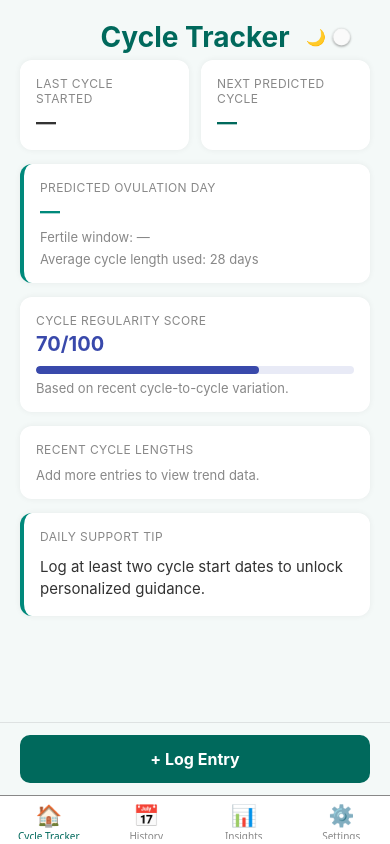
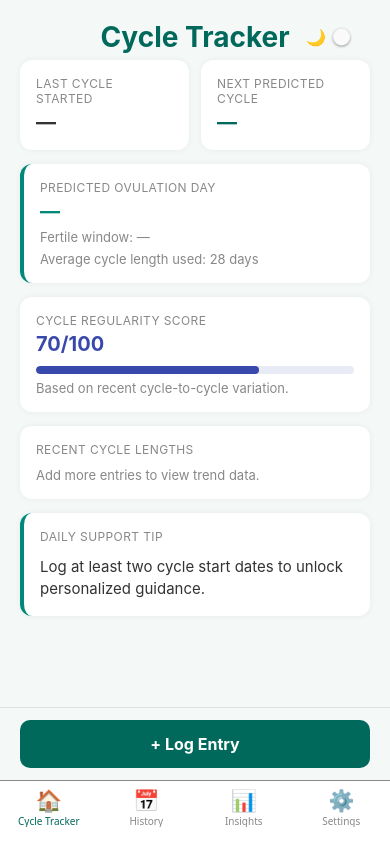
Before and after one commit to nathanshabach-hub/mens-cycle-tracker, a React Native app: screen / in a window 390 px wide. Built offline with nearby package versions, Linux system fonts and the light colour scheme; what expo-notifications would draw is missing.

Commit message:
Fix tab bar padding and add calendar month navigation arrows

```diff
--- a/App.tsx
+++ b/App.tsx
@@ -45,6 +45,8 @@ function AppNavigator() {
           tabBarStyle: {
             backgroundColor: colors.card,
             borderTopColor: colors.muted,
+            paddingBottom: 12,
+            height: 64,
           },
           sceneStyle: { backgroundColor: colors.background },
           headerShown: false,
--- a/src/screens/CalendarScreen.tsx
+++ b/src/screens/CalendarScreen.tsx
@@ -322,6 +322,11 @@ export default function CalendarScreen() {
         markedDates={markedDates}
         enableSwipeMonths
         theme={calendarTheme}
+        renderArrow={(direction) => (
+          <Text style={{ color: colors.primary, fontSize: 22, fontWeight: '600', paddingHorizontal: 8 }}>
+            {direction === 'left' ? '‹' : '›'}
+          </Text>
+        )}
         dayComponent={({ date, state, marking }) => {
           if (!date) return <View style={styles.dayCell} />;
 
```
